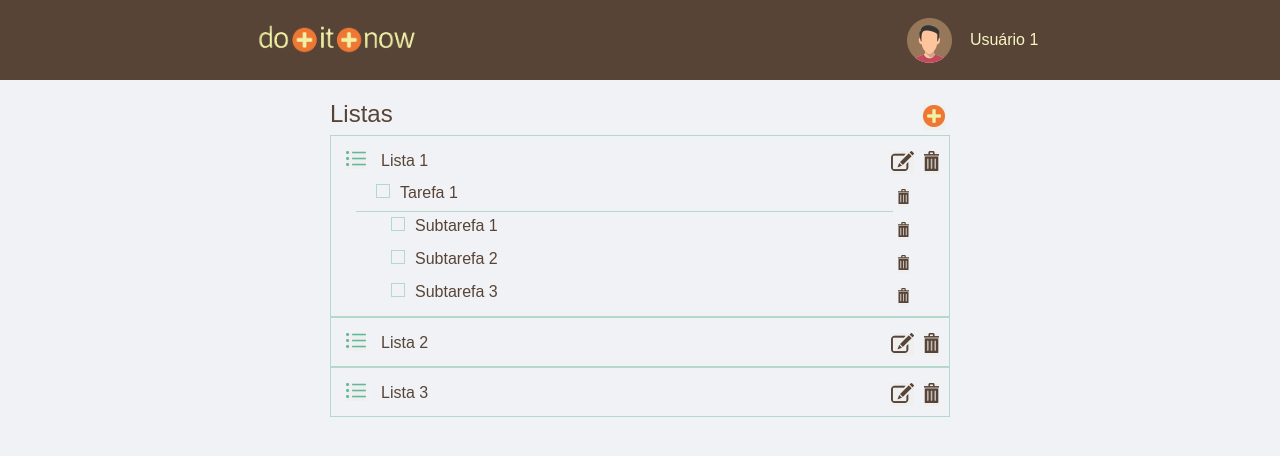
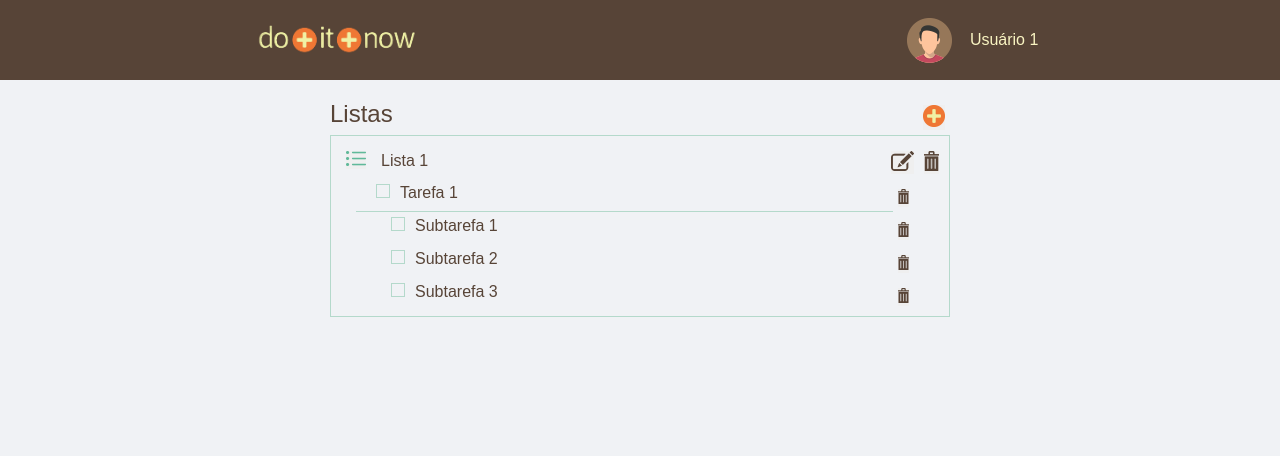
Before and after one commit to Kaueny-Alves/mini-app, a React (Create React App) app: page /lists in a window 1280 px wide. Shown: the top 456 px of the page. Built offline with nearby package versions, Linux system fonts and the light colour scheme.

Commit message:
deleta lista

```diff
--- a/src/pages/Lists/index.js
+++ b/src/pages/Lists/index.js
@@ -18,6 +18,7 @@ import { Link } from "react-router-dom";
 
 export function Lists() {
   const [status, setStatus] = useState(false);
+  const [novaLista, setNovaLista] = useState([]);
   const [lists, setLists] = useState([
     {
       id: "1",
@@ -43,28 +44,44 @@ export function Lists() {
         },
       ],
     },
+    // {
+    //   id: "2",
+    //   nameList: "Lista 2",
+    //   tasks: [{}],
+    // },
+    // {
+    //   id: "3",
+    //   nameList: "Lista 3",
+    //   tasks: [{}],
+    // },
+  ]);
+
+const deleteList = (id) => {
+  const newList = lists.filter((item) => {
+    return item.id !== id;
+  });
+  setLists(newList);
+  localStorage.setItem("lists", JSON.stringify(newList));
+  console.log("deletou", newList);
+};
+
+const deleteTask = (id) => {
+  const newTask = lists.tasks.filter((item) => {
+    return item.id !== id;
+  });
+  setLists([
+    ...lists,
     {
-      id: "2",
-      nameList: "Lista 2",
-      tasks: [{}],
-    },
-    {
-      id: "3",
-      nameList: "Lista 3",
-      tasks: [{}],
+
+      tasks: [{ newTask }],
     },
   ]);
+  localStorage.setItem("lists", JSON.stringify(lists));
+  console.log("deletou", newTask);
+};
 
-  const deleteButton = (id) => {
-    console.log("clicou")
-  };
-
-  const handleEditButton = (id) => {
-    if (status) {
-      setStatus(false);
-    } else {
-      setStatus(true);
-    }
+const handleEditButton = (id) => {
+    status ? setStatus(false) : setStatus(true);
   };
 
   return (
@@ -82,7 +99,7 @@ export function Lists() {
         {lists &&
           lists.map((list) => {
             return (
-              <ContainerList key ={list.id}>
+              <ContainerList key={list.id}>
                 <ContentList >
                   <div>
                     <button className="btn">
@@ -91,9 +108,11 @@ export function Lists() {
                     <span>
                       {status ? (
                         <Tasks
+                          InputProps={{
+                          disableUnderline: true}}
                           placeholder={list.nameList}
                           name="nameList"
-                          onClick
+
                         />
                       ) : (
                         list.nameList
@@ -115,7 +134,7 @@ export function Lists() {
                         src={excluir_lista}
                         alt="excluir"
                         onClick={() => {
-                          deleteButton(list.id);
+                          deleteList(list.id);
                         }}
                       />
                     </button>
@@ -123,9 +142,11 @@ export function Lists() {
                 </ContentList>
                 {status && (
                   <Tasks
+                  InputProps={{
+                    disableUnderline: true}}
                     placeholder="Adicionar tarefa"
                     name="addTasks"
-                    onClick
+
                   />
                 )}
                 {list.tasks &&
@@ -134,7 +155,7 @@ export function Lists() {
                       {task.nameTask ? (
                         <>
                           <ContentList key={task.id}>
-                            <div className="tasks">
+                            <div  className="tasks">
                               <input
                                 type="checkbox"
                                 value={task.id}
@@ -144,7 +165,13 @@ export function Lists() {
                             </div>
                             <ContentBtn>
                               <button className="btn">
-                                <img src={excluir_tarefa} alt="excluir"  onClick={()=>{deleteButton(task.id)}}/>
+                                <img
+                                  src={excluir_tarefa}
+                                  alt="excluir"
+                                  onClick={() => {
+
+                                  }}
+                                />
                               </button>
                             </ContentBtn>
                           </ContentList>
@@ -152,18 +179,22 @@ export function Lists() {
                             {task.subTarefa &&
                               task.subTarefa.map((sub) => (
                                 <SubTasks
-                                key={sub.id}
+                                  key={sub.id}
                                   value={sub.id}
                                   textList={sub.Subtarefa}
                                   src={excluir_tarefa}
                                   alt="excluir"
-                                  onClick={()=>{deleteButton(sub.id)}}
+                                  onClick={() => {
+
+                                  }}
                                 />
                               ))}
                             {status && (
                               <Tasks
                                 placeholder="Adicionar subtarefa"
                                 name="addSubTasks"
+                                InputProps={{
+                                  disableUnderline: true}}
                               />
                             )}
                           </ul>
```
